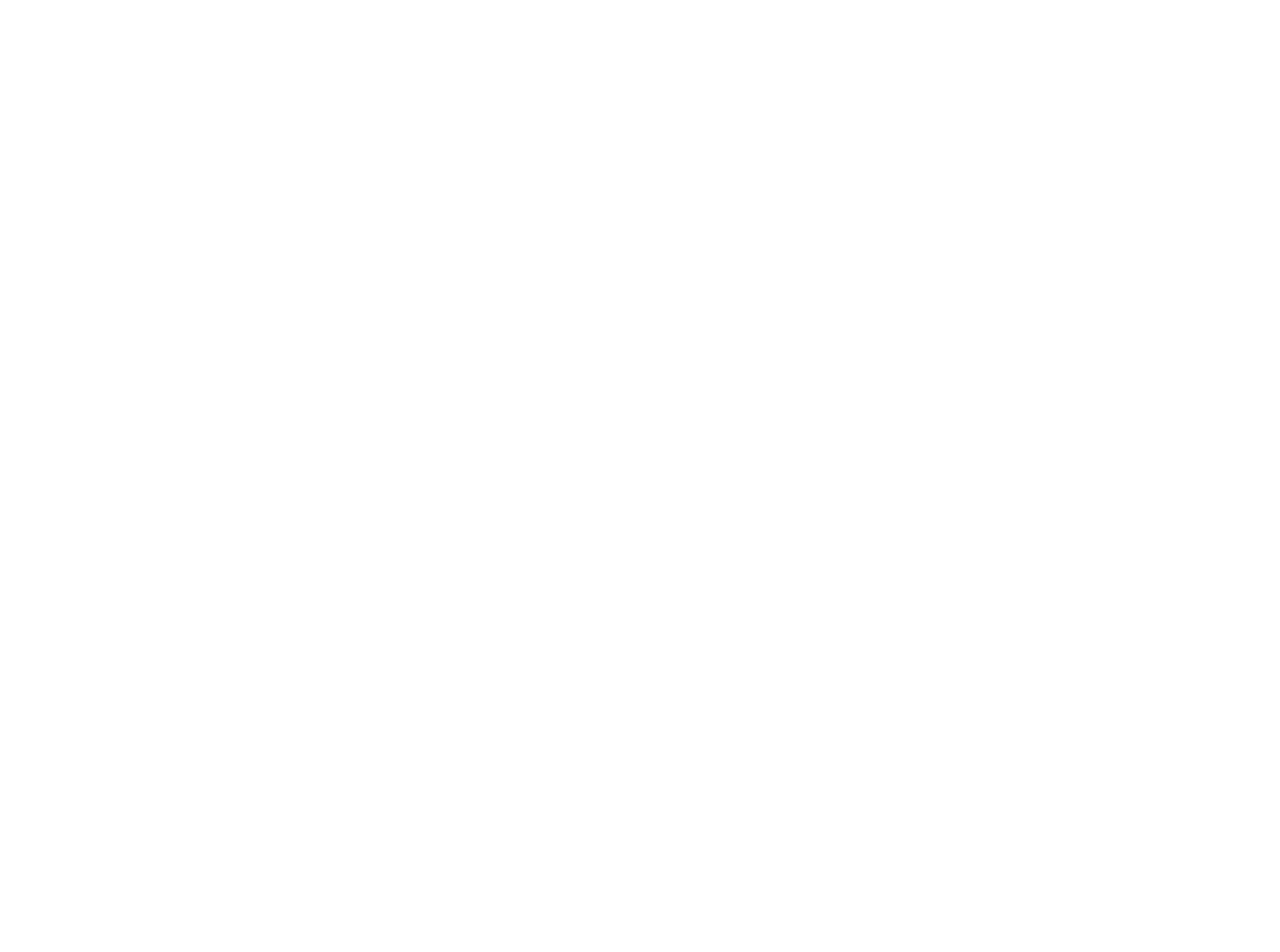
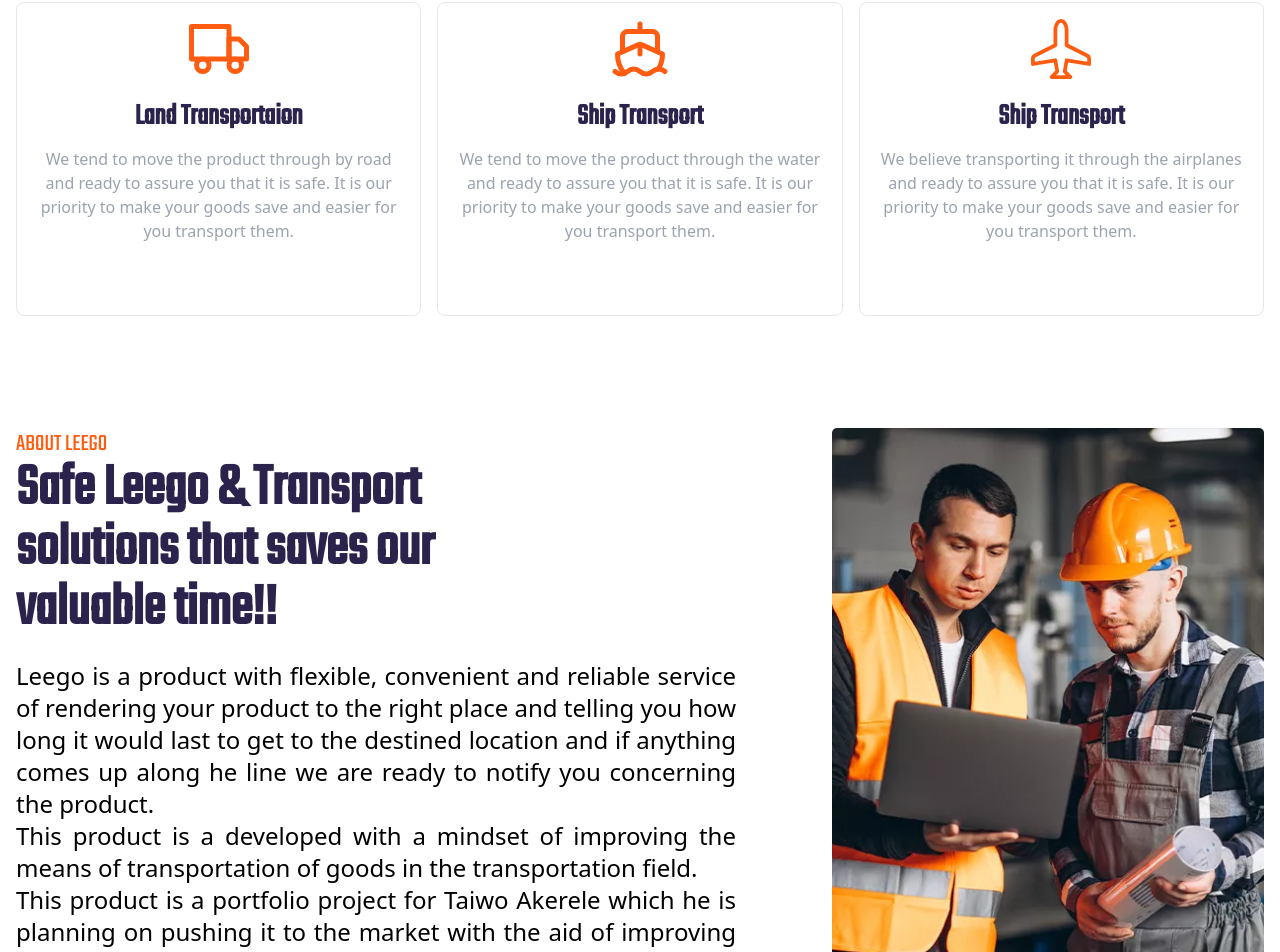
Before and after one commit to TaiwoSoftware/creativity, a Next.js app: page / in a window 1280 px wide. Shown: the part 887-1839 px from the top of the page. Before the commit the page ends 800 px from the top, so only its background shows below. Built offline with nearby package versions, Linux system fonts and the light colour scheme.

Commit message:
edited the features in the readme file

```diff
--- /dev/null
+++ b/src/components/BodyItems/AboutLeego.jsx
@@ -0,0 +1,30 @@
+import Image from "next/image";
+import engineerImage from "../images-icons/about2.png.webp";
+export default function AboutLeego() {
+  return (
+    <div className="mt-20 p-4 grid grid-cols-2 w-full gap-[24rem]">
+      <div className="w-full">
+        <p className=" text-2xl uppercase text-[#ff5c11] ">About Leego</p>
+        <h2 className="text-6xl font-bold text-[#2c234d]">
+          Safe Leego & Transport <br /> solutions that saves our <br /> valuable
+          time!!
+        </h2>
+        <div className="w-[45rem]">
+          <p className="font-extralight text-justify font-sans w-full text-2xl mt-5">
+            Leego is a product with flexible, convenient and reliable service of
+            rendering your product to the right place and telling you how long
+            it would last to get to the destined location and if anything comes
+            up along he line we are ready to notify you concerning the product.
+            <br />
+            This product is a developed with a mindset of improving the means of transportation of goods in the transportation field.
+            <br />
+            This product is a portfolio project for Taiwo Akerele which he is planning on pushing it to the market with the aid of improving himself in the frontend development field.  {" "}
+          </p>
+        </div>
+      </div>
+      <div>
+        <Image src={engineerImage} alt="engineer image" />
+      </div>
+    </div>
+  );
+}
--- a/src/components/BodyItems/CardDetails.jsx
+++ b/src/components/BodyItems/CardDetails.jsx
@@ -1,11 +1,7 @@
-import { GiCargoShip } from "react-icons/gi";
-import { FiTruck } from "react-icons/fi";
-import { BsAirplane } from "react-icons/bs";
-import { LuShip } from "react-icons/lu";
-export default function CardDetails() {
+export default function CardDetails({content}) {
   return (
-    <div>
-
+    <div className="border  p-4 rounded-lg mt-28">
+      {content}
     </div>
   )
 };
--- a/src/components/BodyItems/MainBody.jsx
+++ b/src/components/BodyItems/MainBody.jsx
@@ -1,6 +1,12 @@
+import AboutLeego from "./AboutLeego";
+import CardDetails from "./CardDetails";
 import CircleRings from "./CircleRings";
 import CustomHeaderOne from "./CustomHeaderOne";
 import FirstSection from "./FirstSection";
+import { GiCargoShip } from "react-icons/gi";
+import { FiTruck } from "react-icons/fi";
+import { BsAirplane } from "react-icons/bs";
+import { LuShip } from "react-icons/lu";
 
 export default function MainBody() {
   return (
@@ -19,6 +25,54 @@ export default function MainBody() {
           </div>
         </div>
         <FirstSection />
+        <div className="grid grid-cols-3 gap-4 p-4">
+          <CardDetails
+            content={
+              <>
+                <FiTruck className="text-6xl mx-auto mb-5 text-[#ff5c11] " />
+                <h2 className="mt-2 text-3xl font-bold text-[#2c234d] mb-3 text-center">
+                  Land Transportaion
+                </h2>
+                <p className="font-sans text-center  text-gray-400 mb-14">
+                  We tend to move the product through by road and ready to
+                  assure you that it is safe. It is our priority to make your
+                  goods save and easier for you transport them.
+                </p>
+              </>
+            }
+          />
+          <CardDetails
+            content={
+              <>
+                <LuShip className="text-6xl mx-auto mb-5 text-[#ff5c11] " />
+                <h2 className="mt-2 text-3xl font-bold text-[#2c234d] mb-3 text-center">
+                  Ship Transport
+                </h2>
+                <p className="font-sans text-center  text-gray-400 mb-14">
+                  We tend to move the product through the water and ready to
+                  assure you that it is safe. It is our priority to make your
+                  goods save and easier for you transport them.
+                </p>
+              </>
+            }
+          />
+          <CardDetails
+            content={
+              <>
+                <BsAirplane className="text-6xl mx-auto mb-5 text-[#ff5c11] " />
+                <h2 className="mt-2 text-3xl font-bold text-[#2c234d] mb-3 text-center">
+                  Ship Transport
+                </h2>
+                <p className="font-sans text-center  text-gray-400 mb-14">
+                  We believe transporting it through the airplanes and ready to
+                  assure you that it is safe. It is our priority to make your
+                  goods save and easier for you transport them.
+                </p>
+              </>
+            }
+          />
+        </div>
+        <AboutLeego />
       </div>
     </>
   );
```
Also changed, not shown: src/components/BodyItems/CircleRings.jsx (+0 -8 lines), src/components/images-icons/about2.png.webp (added), 1 other file (tests, documents, lock files or other folders).
